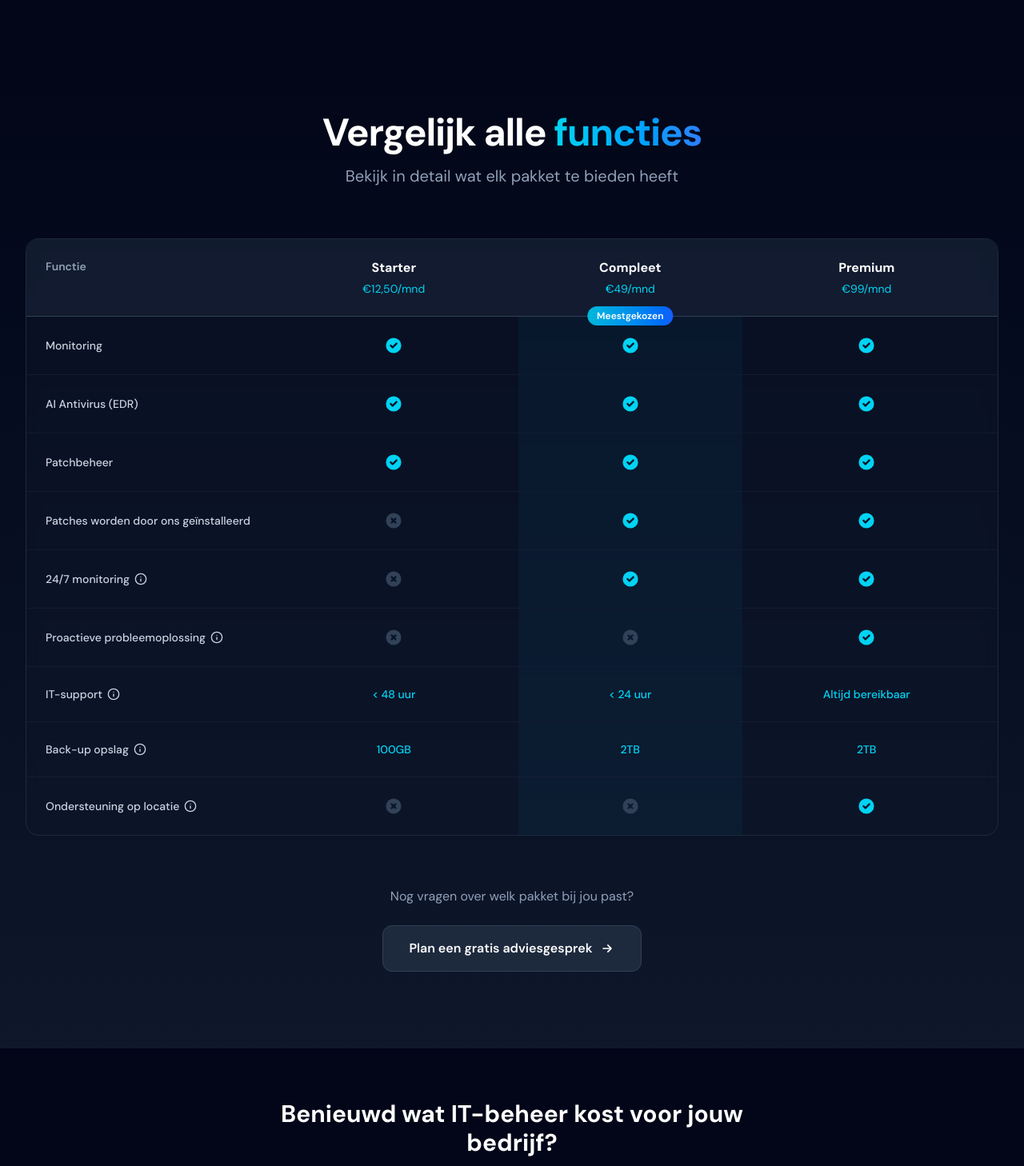
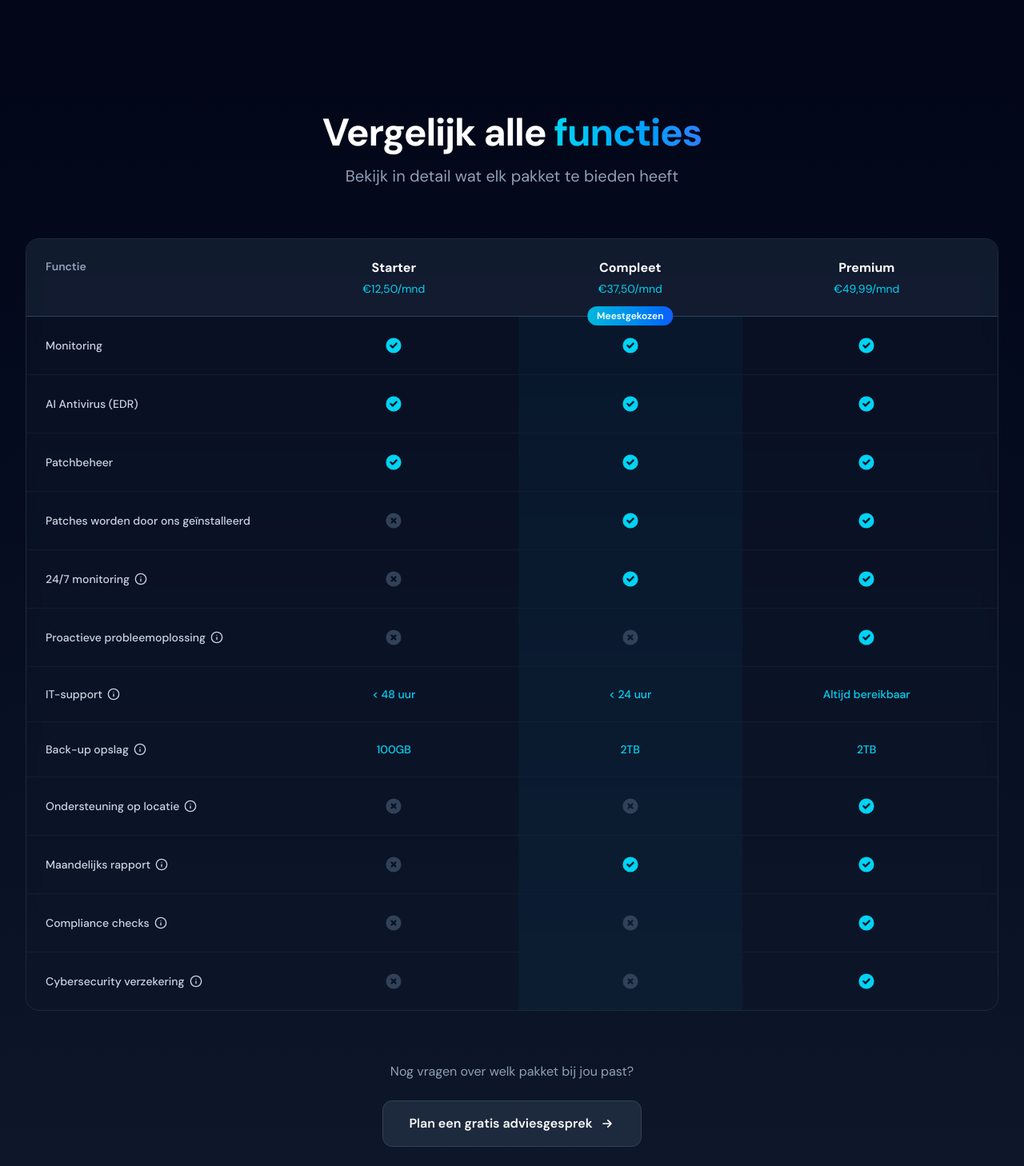
Before and after one commit to dice-pls7/yyit-demo, a Next.js app: page / in a window 1280 px wide. Shown: the part 4681-6139 px from the top of the page at 80% size. Built offline with nearby package versions, Linux system fonts and the light colour scheme; no server answers.

Commit message:
Maandelijks rapport, compliance checks, cybersec verzekering ingevoegd.
Ook scrollbar weggehaald uit desktop maar nog wel in mobiel voor horizontal scrolling

```diff
--- a/components/ComparisonTable.tsx
+++ b/components/ComparisonTable.tsx
@@ -70,6 +70,25 @@ export default function ComparisonTable() {
       compleet: false,
       premium: true,
     },
+    {
+      name: 'Maandelijks rapport',
+      tooltip: 'Een overzicht van de beveiligingsstatus, uitgevoerde updates en eventuele incidenten van de afgelopen maand.',
+      starter: false,
+      compleet: true,
+      premium: true,
+    },
+    {name: 'Compliance checks',
+     tooltip: 'We controleren of je IT-omgeving voldoet aan relevante wet- en regelgeving, zoals AVG.',
+     starter: false,
+     compleet: false,
+     premium: true},
+    {
+      name: 'Cybersecurity verzekering',
+      tooltip: 'Een verzekering die je beschermt tegen financiële verliezen als gevolg van cyberaanvallen en datalekken.',
+      starter: false,
+      compleet: false,
+      premium: true,
+    },
   ];
 
   const renderCell = (value: boolean | string) => {
@@ -108,8 +127,8 @@ export default function ComparisonTable() {
           </p>
         </div>
 
-        {/* Scrollable Container for Mobile */}
-        <div className="overflow-x-auto scrollbar-thin scrollbar-thumb-cyan-500/20 scrollbar-track-slate-800/50">
+        {/* Table Container: overflow-x-auto alleen op mobiel */}
+        <div className="overflow-x-auto md:overflow-x-visible scrollbar-thin scrollbar-thumb-cyan-500/20 scrollbar-track-slate-800/50">
           <div className="min-w-[640px]">
             {/* Table — overflow-visible so tooltips can escape the container */}
             <div className="bg-slate-900/50 border border-slate-800 rounded-2xl backdrop-blur-sm">
@@ -125,11 +144,11 @@ export default function ComparisonTable() {
                     Meestgekozen
                   </div>
                   <div className="text-white font-bold">Compleet</div>
-                  <div className="text-cyan-400 text-sm mt-1">€49/mnd</div>
+                  <div className="text-cyan-400 text-sm mt-1">€37,50/mnd</div>
                 </div>
                 <div className="text-center">
                   <div className="text-white font-bold">Premium</div>
-                  <div className="text-cyan-400 text-sm mt-1">€99/mnd</div>
+                  <div className="text-cyan-400 text-sm mt-1">€49,99/mnd</div>
                 </div>
               </div>
 
```
